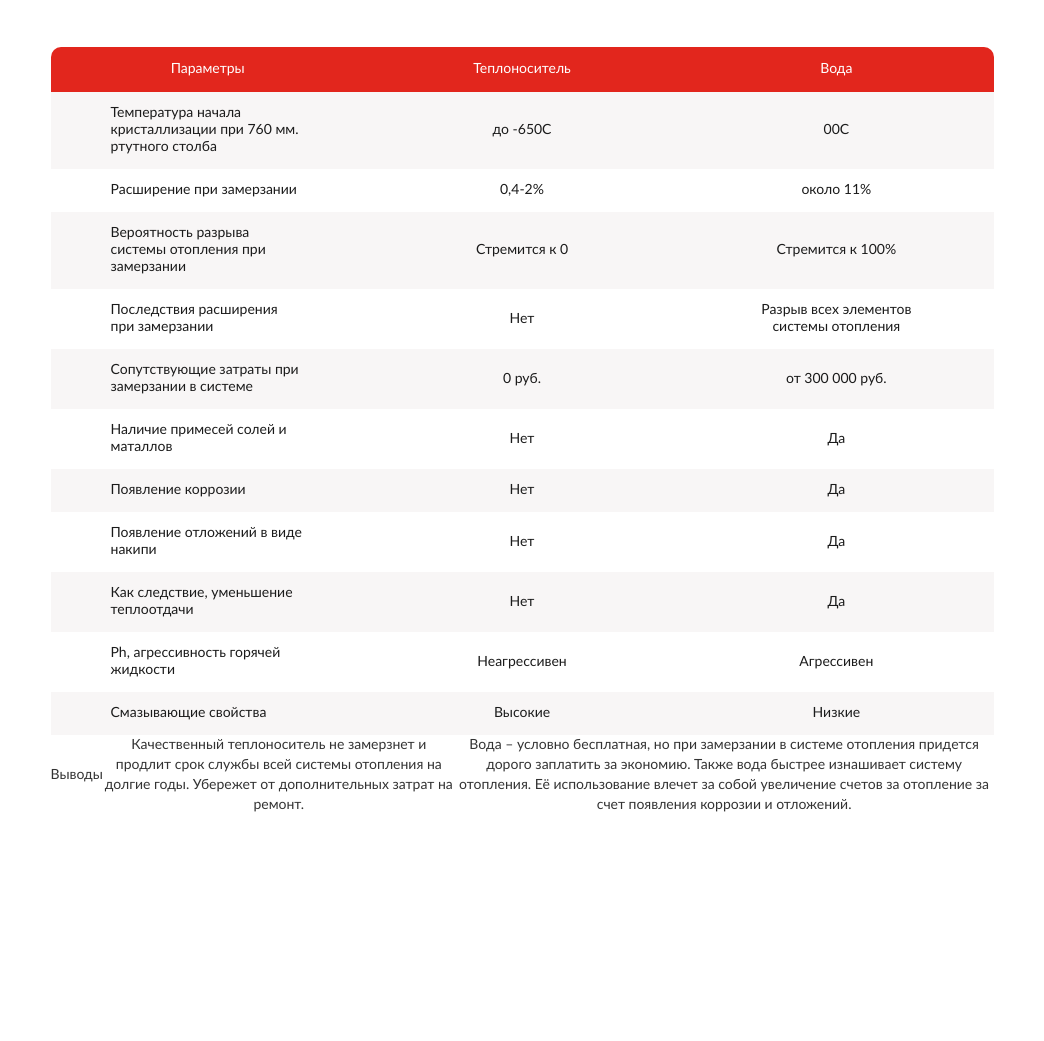
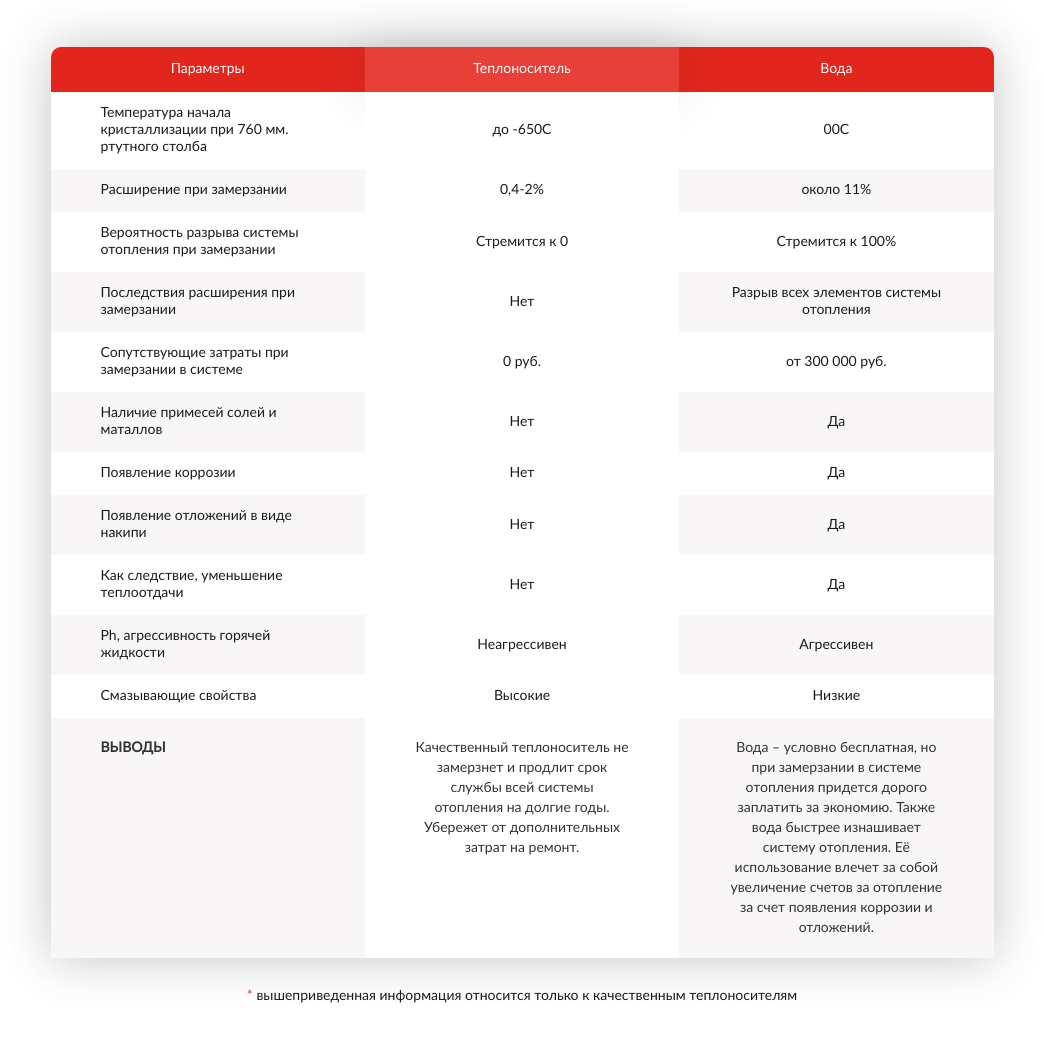
Before and after one commit to Sibi7/heat-carrier-landing, a website: page index.html in a window 1280 px wide. Shown: the part 1069-2110 px from the top of the page, without its empty margins (118-1162 px from the left). Before the commit the page ends 1884 px from the top, so only its background shows below. Drawn offline with Linux system fonts and the light colour scheme; files whose address does not match are found by name.

Commit message:
section 2 about desktop finish

```diff
--- a/app/sass/content/_about.scss
+++ b/app/sass/content/_about.scss
@@ -24,9 +24,21 @@
       margin-top: 30px;
     }
   }
+  &__warning {
+    text-align: center;
+    color: #1b1b1b;
+    font-size: 14px;
+    line-height: 17px;
+    margin: 30px 0 40px 0;
+    span {
+      color: #fd2a43;
+    }
+  }
   &__table {
     width: 943px;
     margin: 0 auto;
+    box-shadow: 0 0 49px rgba(65, 65, 65, 0.31);
+    border-radius: 10px 10px 10px 10px;
     thead {
       line-height: 45px;
       display: table;
@@ -36,33 +48,113 @@
       background-color: #e2261d;
       color: #ffffff;
       font-size: 14px;
-      tr{
-        td{
+      .table-center {
+        background-color: #e74038;
+        box-shadow: 0 0 49px rgba(65, 65, 65, 0.2);
+      }
+      tr {
+        td {
           width: 33.33%;;
         }
       }
     }
-    tbody{
+    tbody {
+
       display: table;
       width: 100%;
       text-align: center;
-      tr{
-        &:nth-child(2n+1){
+      .table-center {
+        background: #fff;
+      }
+      tr {
+        &:nth-child(2n) {
           background-color: #f8f6f6;
         }
-        td{
+        td {
           width: 33.33%;
-          padding: 13px 60px;
+          padding: 13px 50px;
           color: #1b1b1b;
           font-size: 14px;
           line-height: 17px;
         }
       }
     }
-    tfoot{
+    tfoot {
       display: table;
       width: 100%;
       text-align: center;
+      border-radius: 0 0 10px 10px;
+      .table-center {
+        background: #fff;
+      }
+      tr {
+        background-color: #f8f6f6;
+        td {
+          width: 33.33%;
+          vertical-align: top;
+          padding: 20px 50px;
+
+        }
+      }
     }
   }
+
+  //&__table-wrap{
+  //  display: flex;
+  //  flex-wrap: wrap;
+  //  width: 943px;
+  //  margin: 0 auto;
+  //}
+  //&__table-content{
+  //  display: flex;
+  //  align-items: center;
+  //  width: 943px;
+  //  margin: 0 auto;
+  //}
+  //&__table-item{
+  //  display: flex;
+  //  justify-content: center;
+  //  align-items: center;
+  //  padding: 15px 47px;
+  //  &:nth-child(2n+1){
+  //    background: #f8f6f6;
+  //  }
+  //}
+  //&__table-left, &__table-right{
+  //  width: 340px;
+  //}
+  //&__table-head-left{
+  //  display: flex;
+  //  align-items: center;
+  //  justify-content: center;
+  //  height: 45px;
+  //  border-radius: 10px 0 0 0;
+  //  background-color: #e2261d;
+  //  color: #ffffff;
+  //  font-size: 14px;
+  //}
+  //&__table-head-center{
+  //  display: flex;
+  //  align-items: center;
+  //  justify-content: center;
+  //  height: 45px;
+  //  box-shadow: 0 0 49px rgba(65, 65, 65, 0.2);
+  //  background-color: #e74038;
+  //  color: #ffffff;
+  //  font-size: 14px;
+  //}
+  //&__table-head-right{
+  //  display: flex;
+  //  align-items: center;
+  //  justify-content: center;
+  //  height: 45px;
+  //  border-radius: 0 10px 0 0;
+  //  background-color: #e2261d;
+  //  color: #ffffff;
+  //  font-size: 14px;
+  //}
+  //&__table-center{
+  //  width: calc(100% - 680px);
+  //}
+
 }
--- a/index.html
+++ b/index.html
@@ -104,8 +104,8 @@
         <table class="about__table">
             <thead>
             <tr>
-                <td >Параметры</td>
-                <td>Теплоноситель</td>
+                <td>Параметры</td>
+                <td class="table-center">Теплоноситель</td>
                 <td>Вода</td>
             </tr>
             </thead>
@@ -114,27 +114,27 @@
                 <td class="text-left">Температура начала кристаллизации
                     при 760 мм. ртутного столба
                 </td>
-                <td>до -650С</td>
+                <td class="table-center">до -650С</td>
                 <td>00С
                 </td>
             </tr>
             <tr>
                 <td class="text-left">Расширение при замерзании</td>
-                <td>0,4-2%</td>
+                <td class="table-center">0,4-2%</td>
                 <td>около 11%</td>
             </tr>
             <tr>
                 <td class="text-left">Вероятность разрыва системы
                     отопления при замерзании
                 </td>
-                <td>Стремится к 0</td>
+                <td class="table-center">Стремится к 0</td>
                 <td>Стремится к 100%</td>
             </tr>
             <tr>
                 <td class="text-left">Последствия расширения
                     при замерзании
                 </td>
-                <td>Нет</td>
+                <td class="table-center">Нет</td>
                 <td>Разрыв всех элементов системы
                     отопления
                 </td>
@@ -143,50 +143,51 @@
                 <td class="text-left">Сопутствующие затраты при
                     замерзании в системе
                 </td>
-                <td>0 руб.</td>
+                <td class="table-center">0 руб.</td>
                 <td>от 300 000 руб.</td>
             </tr>
             <tr>
                 <td class="text-left">Наличие примесей солей
                     и маталлов
                 </td>
-                <td>Нет</td>
+                <td class="table-center">Нет</td>
                 <td>Да</td>
             </tr>
             <tr>
                 <td class="text-left">Появление коррозии</td>
-                <td>Нет</td>
+                <td class="table-center">Нет</td>
                 <td>Да</td>
             </tr>
             <tr>
                 <td class="text-left">Появление отложений в
                     виде накипи
                 </td>
-                <td>Нет</td>
+                <td class="table-center">Нет</td>
                 <td>Да</td>
             </tr>
             <tr>
                 <td class="text-left">Как следствие, уменьшение
                     теплоотдачи
                 </td>
-                <td>Нет</td>
+                <td class="table-center">Нет</td>
                 <td>Да</td>
             </tr>
             <tr>
                 <td class="text-left">Ph, агрессивность горячей жидкости</td>
-                <td>Неагрессивен</td>
+                <td class="table-center">Неагрессивен</td>
                 <td>Агрессивен</td>
             </tr>
             <tr>
                 <td class="text-left">Смазывающие свойства</td>
-                <td>Высокие</td>
+                <td class="table-center">Высокие</td>
                 <td>Низкие</td>
             </tr>
             </tbody>
             <tfoot>
             <tr>
-                <td class="text-left">Выводы</td>
-                <td>Качественный теплоноситель не замерзнет и продлит срок службы всей системы отопления на долгие годы.
+                <td class="text-left"><b>ВЫВОДЫ</b></td>
+                <td class="table-center">Качественный теплоноситель не замерзнет и продлит срок службы всей системы
+                    отопления на долгие годы.
                     Убережет от дополнительных затрат на ремонт.
                 </td>
                 <td>Вода – условно бесплатная, но при замерзании в системе отопления придется дорого заплатить за
@@ -197,6 +198,38 @@
             </tr>
             </tfoot>
         </table>
+        <div class="about__warning"><span>* </span>вышеприведенная информация относится только к качественным теплоносителям</div>
+        <!--<div class="about__table-wrap">-->
+
+        <!--<div class="about__table-left">-->
+        <!--<div class="about__table-head-left">Параметры</div>-->
+        <!--</div>-->
+        <!--<div class="about__table-center">-->
+        <!--<div class="about__table-head-center">Теплоноситель</div>-->
+        <!--</div>-->
+        <!--<div class="about__table-right">-->
+        <!--<div class="about__table-head-right">Теплоноситель</div>-->
+        <!--</div>-->
+        <!--<div class="about__table-content">-->
+        <!--<div class="about__table-left">-->
+        <!--<div class="about__table-item">Температура начала кристаллизации-->
+        <!--при 760 мм. ртутного столба-->
+        <!--</div>-->
+        <!--<div class="about__table-item">Расширение при замерзании-->
+        <!--</div>-->
+        <!--</div>-->
+        <!--<div class="about__table-center">-->
+        <!--<div class="about__table-item">до -650С</div>-->
+        <!--<div class="about__table-item">0,4-2%</div>-->
+        <!--</div>-->
+        <!--<div class="about__table-right">-->
+        <!--<div class="about__table-item">0 <sup>0</sup>С</div>-->
+        <!--<div class="about__table-item">0,4-2%</div>-->
+        <!--</div>-->
+        <!--</div>-->
+
+        <!--</div>-->
+
     </div>
 </section>
 <!-- end about.html-->
```
Also changed, not shown: app/html/about.html (+48 -15 lines), css/styles.min.css.
